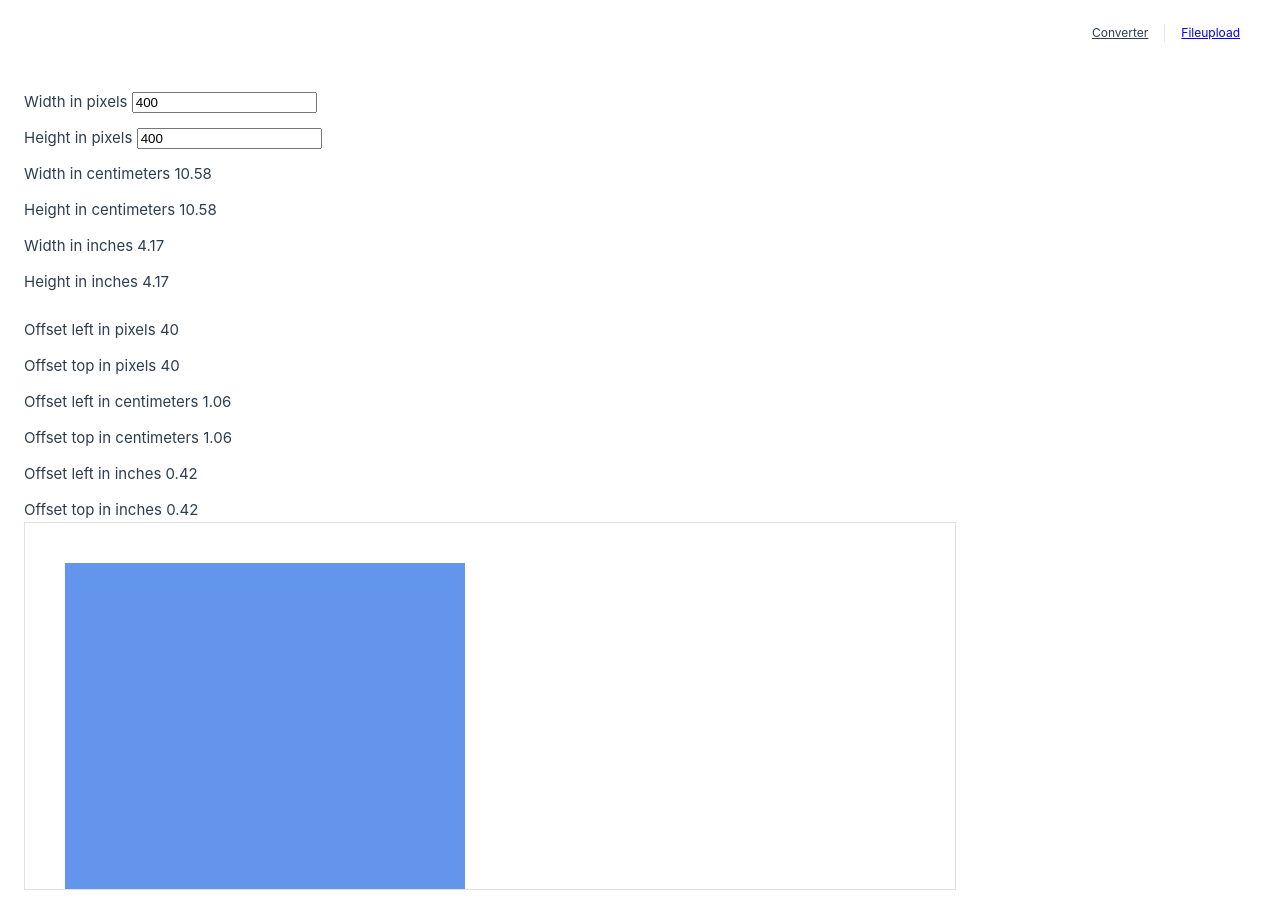
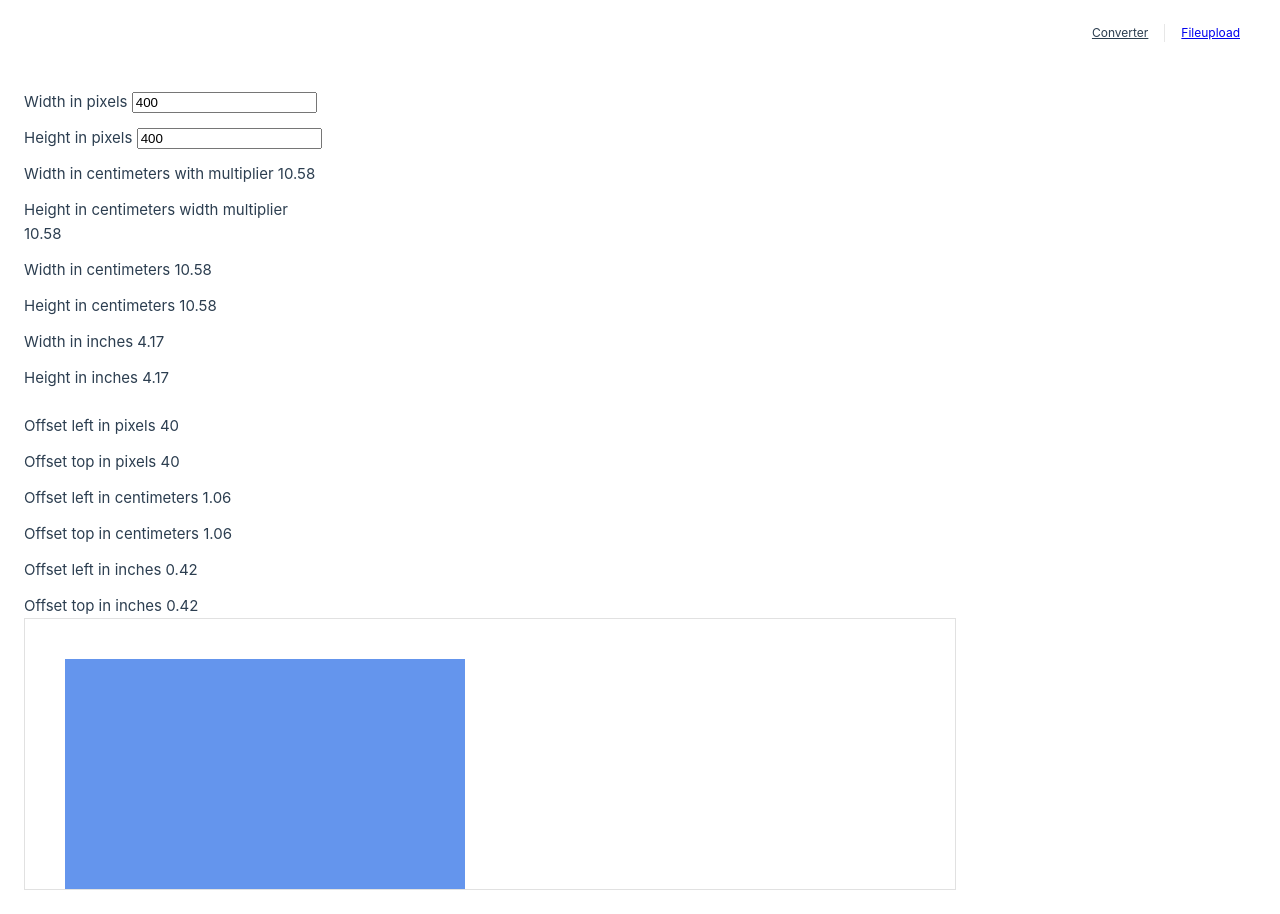
Before and after one commit to AleksandrKalinin/docker-project, a Vue app: page / in a window 1280 px wide. Built offline with nearby package versions, Linux system fonts and the light colour scheme.

Commit message:
remove multiplier

```diff
--- a/src/components/ConverterComponent.vue
+++ b/src/components/ConverterComponent.vue
@@ -248,6 +248,14 @@ const stopDragging = () => {
           <input type="number" v-model.number="height" />
         </label>
         <p>
+          Width in centimeters with multiplier
+          {{ widthInCmMultiplier }}
+        </p>
+        <p>
+          Height in centimeters width multiplier
+          {{ heightInCmMultiplier }}
+        </p>
+        <p>
           Width in centimeters
           {{ widthInCm }}
         </p>
@@ -349,8 +357,8 @@ const displayProperties = computed(() => {
   // const screenWidth = window.screen.width / pixelRatio.value * multiplier.value // Horizontal resolution in pixels
   // const screenHeight = window.screen.height / pixelRatio.value * multiplier.value // Vertical resolution in pixels
 
-  const screenWidth = window.screen.width * multiplier.value
-  const screenHeight = window.screen.height * multiplier.value
+  const screenWidth = window.screen.width
+  const screenHeight = window.screen.height
   const diagonalInPixels = Math.sqrt(Math.pow(screenWidth, 2) + Math.pow(screenHeight, 2)) // Diagonal resolution in pixels
   const diagonalInInches = diagonalInPixels / screenDPI // Assuming standard PPI of 96
 
@@ -406,22 +414,50 @@ const effectivePPI = computed(() => (calcScreenPPI.value / pixelRatio.value))
 //   return ((height.value / effectivePPI.value) * multiplier.value * 2.54).toFixed(2)
 // })
 
-const widthInCm = computed(() => {
+// const widthInCm = computed(() => {
+//   console.log("CALC SCREEN PPI", calcScreenPPI.value);
+//   console.log("PIXEL RATIO", pixelRatio.value);
+//   return ((width.value / effectivePPI.value) * multiplier.value * 2.54).toFixed(2)
+// })
+
+// const heightInCm = computed(() => {
+//   return ((height.value / effectivePPI.value) * multiplier.value * 2.54).toFixed(2)
+// })
+
+// const widthInInches = computed(() => {
+//   return ((width.value / effectivePPI.value) * multiplier.value).toFixed(2)
+// })
+
+// const heightInInches = computed(() => {
+//   return ((height.value / effectivePPI.value) * multiplier.value).toFixed(2)
+// })
+
+const widthInCmMultiplier = computed(() => {
   console.log("CALC SCREEN PPI", calcScreenPPI.value);
   console.log("PIXEL RATIO", pixelRatio.value);
   return ((width.value / effectivePPI.value) * multiplier.value * 2.54).toFixed(2)
 })
 
-const heightInCm = computed(() => {
+const heightInCmMultiplier = computed(() => {
   return ((height.value / effectivePPI.value) * multiplier.value * 2.54).toFixed(2)
 })
 
+const widthInCm = computed(() => {
+  console.log("CALC SCREEN PPI", calcScreenPPI.value);
+  console.log("PIXEL RATIO", pixelRatio.value);
+  return ((width.value / effectivePPI.value) * 2.54).toFixed(2)
+})
+
+const heightInCm = computed(() => {
+  return ((height.value / effectivePPI.value) * 2.54).toFixed(2)
+})
+
 const widthInInches = computed(() => {
-  return ((width.value / effectivePPI.value) * multiplier.value).toFixed(2)
+  return ((width.value / effectivePPI.value)).toFixed(2)
 })
 
 const heightInInches = computed(() => {
-  return ((height.value / effectivePPI.value) * multiplier.value).toFixed(2)
+  return ((height.value / effectivePPI.value)).toFixed(2)
 })
 
 const isDragging = ref(false)
```
